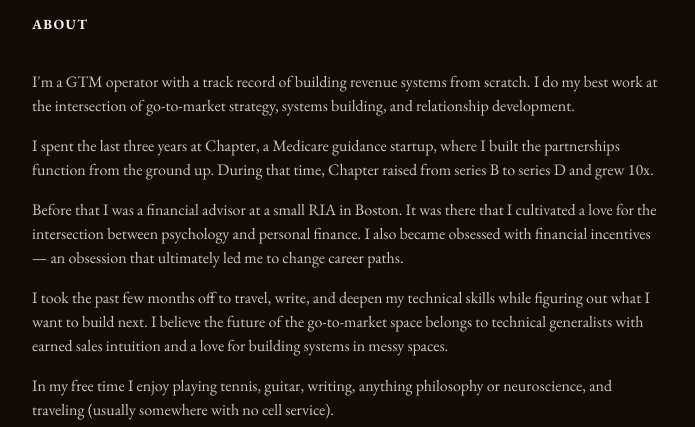
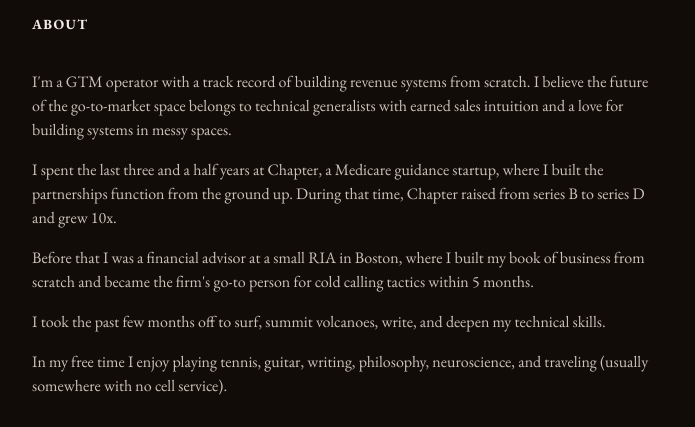
Before and after one commit to thor-sen/michaelthorsen-portfolio, a Next.js app: page / in a window 1280 px wide. Shown: the part 525-952 px from the top of the page, without its empty margins (292-987 px from the left). Built offline with nearby package versions, Linux system fonts and the light colour scheme.

Commit message:
Update About copy and Chapter job title

```diff
--- a/components/sections/about.tsx
+++ b/components/sections/about.tsx
@@ -13,31 +13,27 @@ export function AboutSection() {
       <div className="space-y-4 text-muted font-normal">
         <p>
           I&apos;m a GTM operator with a track record of building revenue systems
-          from scratch. I do my best work at the intersection of go-to-market
-          strategy, systems building, and relationship development.
+          from scratch. I believe the future of the go-to-market space belongs to
+          technical generalists with earned sales intuition and a love for
+          building systems in messy spaces.
         </p>
         <p>
-          I spent the last three years at Chapter, a Medicare guidance startup,
-          where I built the partnerships function from the ground up. During that
-          time, Chapter raised from series B to series D and grew 10x.
+          I spent the last three and a half years at Chapter, a Medicare guidance
+          startup, where I built the partnerships function from the ground up.
+          During that time, Chapter raised from series B to series D and grew 10x.
         </p>
         <p>
-          Before that I was a financial advisor at a small RIA in Boston. It was
-          there that I cultivated a love for the intersection between psychology
-          and personal finance. I also became obsessed with financial incentives
-          — an obsession that ultimately led me to change career paths.
+          Before that I was a financial advisor at a small RIA in Boston, where I
+          built my book of business from scratch and became the firm&apos;s go-to
+          person for cold calling tactics within 5 months.
         </p>
         <p>
-          I took the past few months off to travel, write, and deepen my
-          technical skills while figuring out what I want to build next. I believe
-          the future of the go-to-market space belongs to technical generalists
-          with earned sales intuition and a love for building systems in messy
-          spaces.
+          I took the past few months off to surf, summit volcanoes, write, and
+          deepen my technical skills.
         </p>
         <p>
-          In my free time I enjoy playing tennis, guitar, writing, anything
-          philosophy or neuroscience, and traveling (usually somewhere with no cell
-          service).
+          In my free time I enjoy playing tennis, guitar, writing, philosophy,
+          neuroscience, and traveling (usually somewhere with no cell service).
         </p>
       </div>
     </section>
--- a/components/sections/experience.tsx
+++ b/components/sections/experience.tsx
@@ -12,7 +12,7 @@ interface Experience {
 const experiences: Experience[] = [
   {
     dateRange: "2022 — 2025",
-    title: "Partnerships Lead",
+    title: "Growth Lead",
     company: "Chapter",
     companyUrl: "https://www.businesswire.com/news/home/20260409159904/en/Chapter-Raises-%24100-Million-Series-E-to-Continue-Building-the-Trust-Layer-Between-Seniors-and-Technology-in-the-Age-of-AI",
     description:
```
